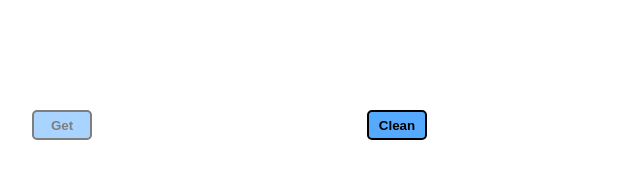
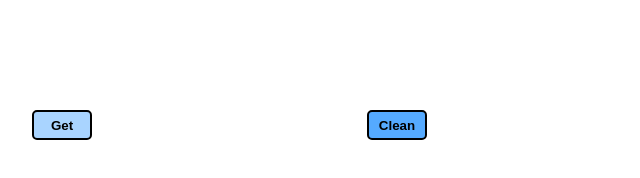
Before and after one commit to DanSM-5/tabs-to-links, a browser extension: page action/index.html in a window 1280 px wide. In both pictures the pointer is over the button "Get". Shown: the full height of the page, 243-883 px from the left. Drawn offline with Linux system fonts and the light colour scheme.

Commit message:
fix(styles.css): Update btn class for hover

```diff
--- a/action/styles.css
+++ b/action/styles.css
@@ -61,7 +61,7 @@ body {
   flex-direction: column;
   justify-content: center;
   align-items: center;
-  background-color: #55aaff;
+  background-color: rgba(85, 170, 255, 1);
 }
 
 .btn span {
@@ -69,5 +69,5 @@ body {
 }
 
 .btn:hover {
-  opacity: .5;
+  background-color: rgba(85, 170, 255, .5);
 }
```
